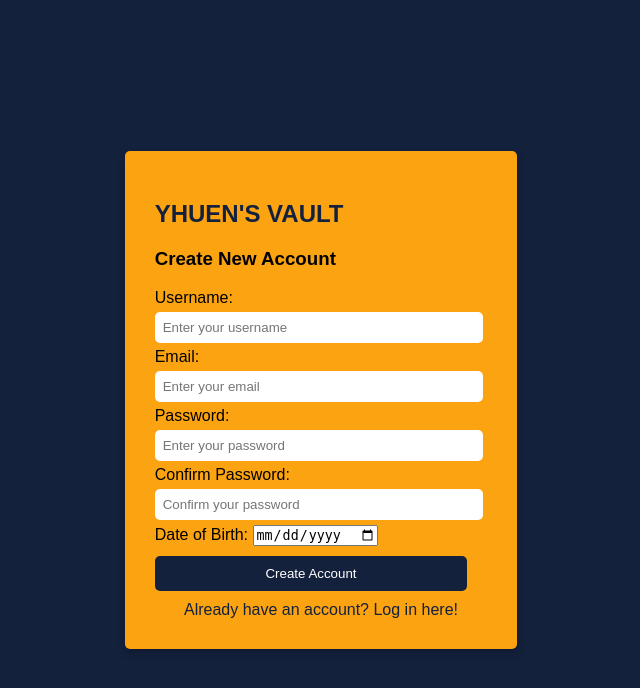
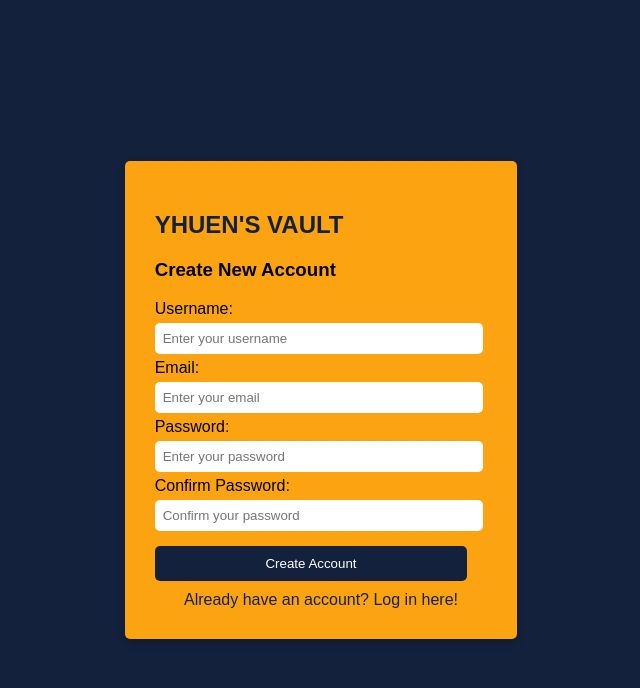
Before and after one commit to Draxgter1001/Django_Project, a Django app: page /inventory/register/ in a window 1280 px wide. Shown: the top 688 px of the page, without its empty margins (319-959 px from the left). Run offline with Django 5.2, Linux system fonts and the light colour scheme; parts of the project's set-up code (start-up, migrations or seed data) failed here and were passed over.

Commit message:
Register validations are fully implemented and working

```diff
--- a/inventory/admin.py
+++ b/inventory/admin.py
@@ -10,8 +10,12 @@ class EquipmentAdmin(admin.ModelAdmin):
     search_fields = ('name',)
 
 
+class UserProfileAdmin(admin.ModelAdmin):
+    list_display = ('user', 'is_approved')
+
+
 # Register models with their respective ModelAdmin classes
-admin.site.register(UserProfile)
+admin.site.register(UserProfile, UserProfileAdmin)
 admin.site.register(Equipment, EquipmentAdmin)
 admin.site.register(Reservation)
 admin.site.register(Location)
--- a/inventory/forms.py
+++ b/inventory/forms.py
@@ -1,5 +1,4 @@
 # forms.py
-import datetime
 
 from django import forms
 from django.contrib.auth.forms import UserCreationForm
@@ -10,11 +9,11 @@ from django.core.exceptions import ValidationError
 
 class UserRegisterForm(UserCreationForm):
     email = forms.EmailField(required=True)
-    date_of_birth = forms.DateField(widget=forms.DateInput(attrs={'type': 'date'}))
+    # date_of_birth = forms.DateField(widget=forms.DateInput(attrs={'type': 'date'}))
 
     class Meta:
         model = User
-        fields = ['username', 'email', 'password1', 'password2', 'date_of_birth']
+        fields = ['username', 'email', 'password1', 'password2']
 
     def clean_email(self):
         email = self.cleaned_data.get('email')
@@ -22,13 +21,13 @@ class UserRegisterForm(UserCreationForm):
             raise ValidationError("A user with that email already exists.")
         return email
 
-    def clean_date_of_birth(self):
-        date_of_birth = self.cleaned_data.get('date_of_birth')
-        today = datetime.date.today()
-        age = today.year - date_of_birth.year - ((today.month, today.day) < (date_of_birth.month, date_of_birth.day))
-        if age < 18:
-            raise ValidationError("You must be at least 18 years old to register.")
-        return date_of_birth
+    # def clean_date_of_birth(self):
+    #     date_of_birth = self.cleaned_data.get('date_of_birth')
+    #     today = datetime.date.today()
+    #     age = today.year - date_of_birth.year - ((today.month, today.day) < (date_of_birth.month, date_of_birth.day))
+    #     if age < 18:
+    #         raise ValidationError("You must be at least 18 years old to register.")
+    #     return date_of_birth
 
 
 class ReservationForm(forms.ModelForm):
--- a/inventory/models.py
+++ b/inventory/models.py
@@ -9,7 +9,7 @@ from django.utils.translation import gettext_lazy as _
 
 class UserProfile(models.Model):
     user = models.OneToOneField(User, on_delete=models.CASCADE)
-    date_of_birth = models.DateField(null=True, blank=True)
+    # date_of_birth = models.DateField(null=True, blank=False) Notice in development that the DOB is not needed.
     is_approved = models.BooleanField(default=False)
 
     def __str__(self):
@@ -30,6 +30,7 @@ class Location(models.Model):
         return f'{self.location_name}'
 
 
+# Done
 class Equipment(models.Model):
     name = models.CharField(max_length=255, null=True, blank=True)
     type = models.CharField(max_length=100, null=True, blank=True)
--- a/templates/registration/register.html
+++ b/templates/registration/register.html
@@ -48,14 +48,6 @@
                     {% endfor %}
                 </div>
 
-                <div class="form-field">
-                    <label for="date_of_birth">Date of Birth:</label>
-                    <input type="date" id="date_of_birth" name="date_of_birth" required>
-                    {% for error in form.date_of_birth.errors %}
-                        <p class="error">{{ error }}</p>
-                    {% endfor %}
-                </div>
-
                 <button type="submit">Create Account</button>
             </form>
             <a href="{% url 'inventory:login' %}">Already have an account? Log in here!</a>
```
